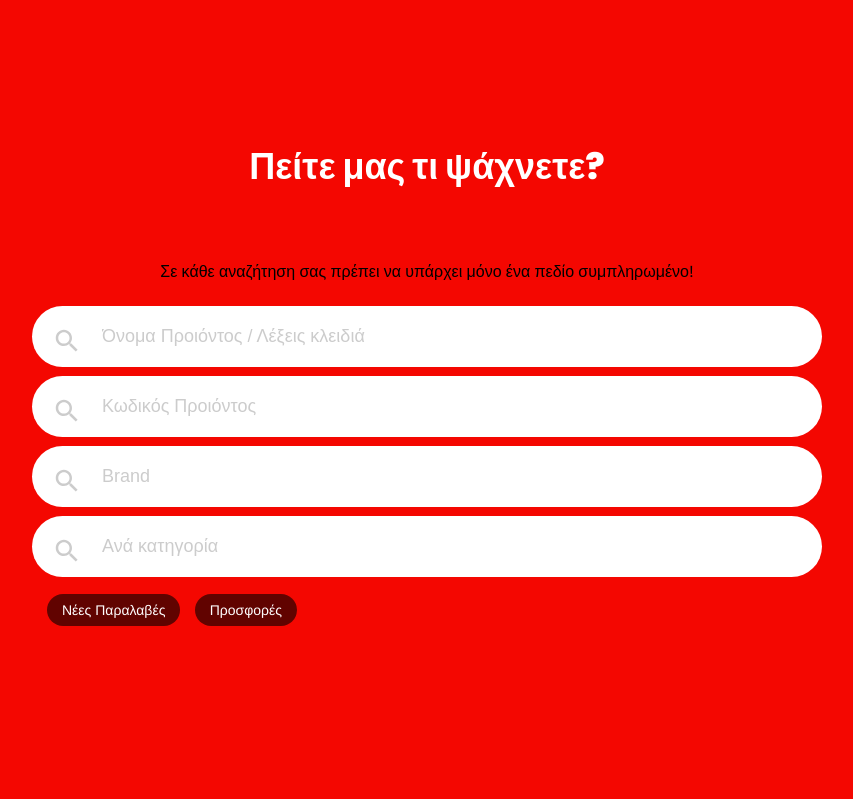
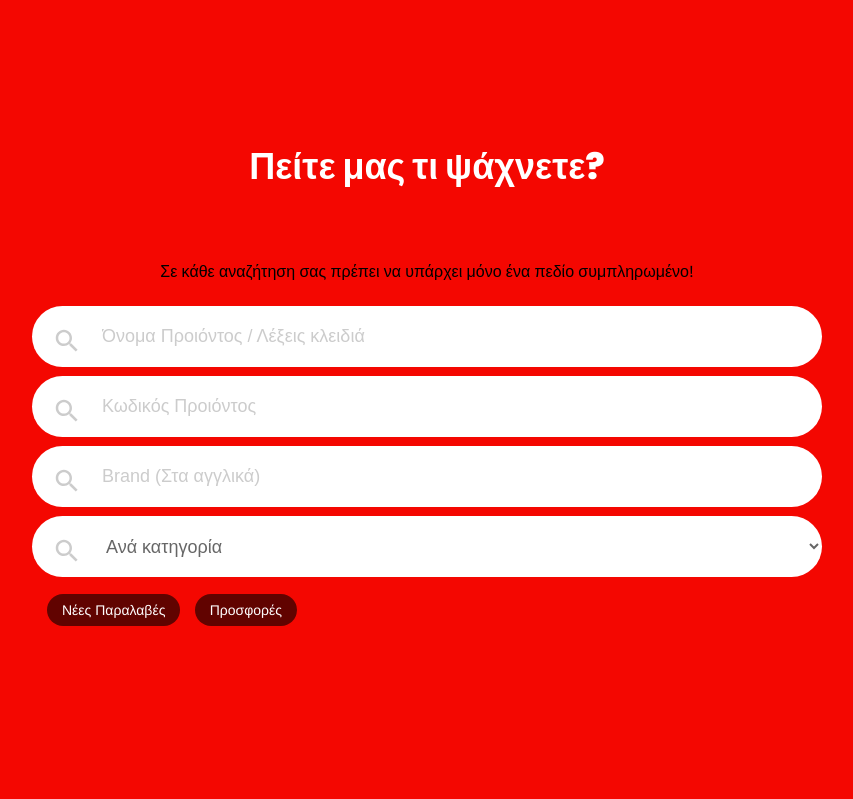
Before and after one commit to thrassoz/booomsearch, a Flask app: page / in a window 1280 px wide. Shown: the part 153-952 px from the top of the page, without its empty margins (213-1066 px from the left). Run offline with Flask 2, Linux system fonts and the light colour scheme.

Commit message:
Update index.html

```diff
--- a/templates/index.html
+++ b/templates/index.html
@@ -10,6 +10,7 @@
     <script src="https://ajax.googleapis.com/ajax/libs/jquery/3.5.1/jquery.min.js"></script>
   </head>
   <body>
+
     <header>
         <img id="img1" src="static/css/images/booom.png" alt="Booom Toys" width="200" height="150">
     </header>
@@ -55,7 +56,7 @@
                     <path d="M15.5 14h-.79l-.28-.27C15.41 12.59 16 11.11 16 9.5 16 5.91 13.09 3 9.5 3S3 5.91 3 9.5 5.91 16 9.5 16c1.61 0 3.09-.59 4.23-1.57l.27.28v.79l5 4.99L20.49 19l-4.99-5zm-6 0C7.01 14 5 11.99 5 9.5S7.01 5 9.5 5 14 7.01 14 9.5 11.99 14 9.5 14z"></path>
                   </svg>
                 </button>
-                <input id="company" name="company" type="text" placeholder="Brand"/>
+                <input id="company" name="company" type="text" placeholder="Brand (Στα αγγλικά)"/>
               </div>
               <div class="input-field">
                 <button class="btn-search" type="submit">
@@ -63,8 +64,9 @@
                     <path d="M15.5 14h-.79l-.28-.27C15.41 12.59 16 11.11 16 9.5 16 5.91 13.09 3 9.5 3S3 5.91 3 9.5 5.91 16 9.5 16c1.61 0 3.09-.59 4.23-1.57l.27.28v.79l5 4.99L20.49 19l-4.99-5zm-6 0C7.01 14 5 11.99 5 9.5S7.01 5 9.5 5 14 7.01 14 9.5 11.99 14 9.5 14z"></path>
                   </svg>
                 </button>
-                <input list="category" type="text" name="category" placeholder="Ανά κατηγορία"/>
-                <datalist id="category">
+
+                <select id="category" type="text" name="category">
+                  <option value="" disabled selected>Ανά κατηγορία</option>
                   <option value="agori">Αγόρι</option>
                   <option value="koritsi">Κορίτσι</option>
                   <option value="epoxiaka">Εποχιακά</option>
@@ -76,7 +78,7 @@
                   <option value="kataskeues">Κατασκευές</option>
                   <option value="paixnidia-rolwn">Παιχίδια ρόλων</option>
                   <option value="preschool">Preschool</option>
-                </datalist>
+                </select>
               </div>
           </div>
           <div class="suggestion-wrap">
@@ -94,6 +96,7 @@
           </div>
         </fieldset>
       </form>
+
     </div>
     <script>
       function validation(){
```
